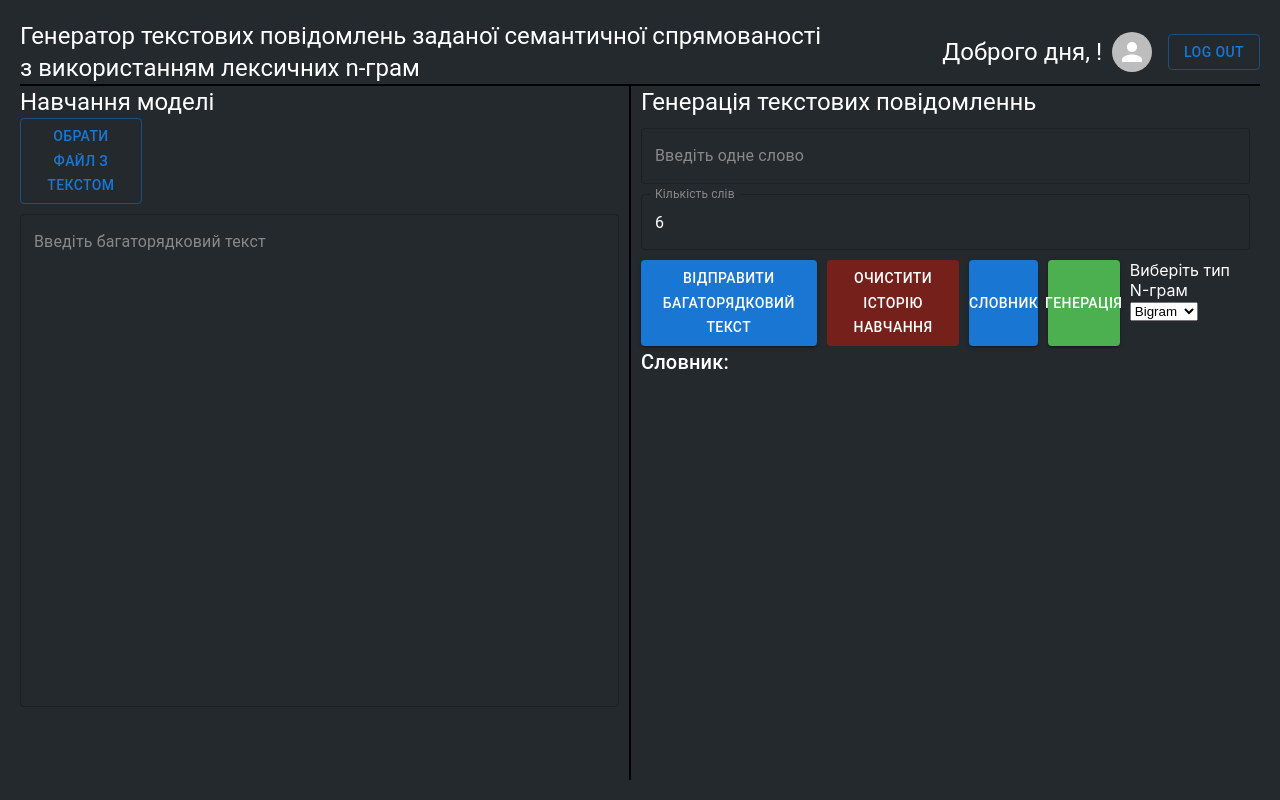
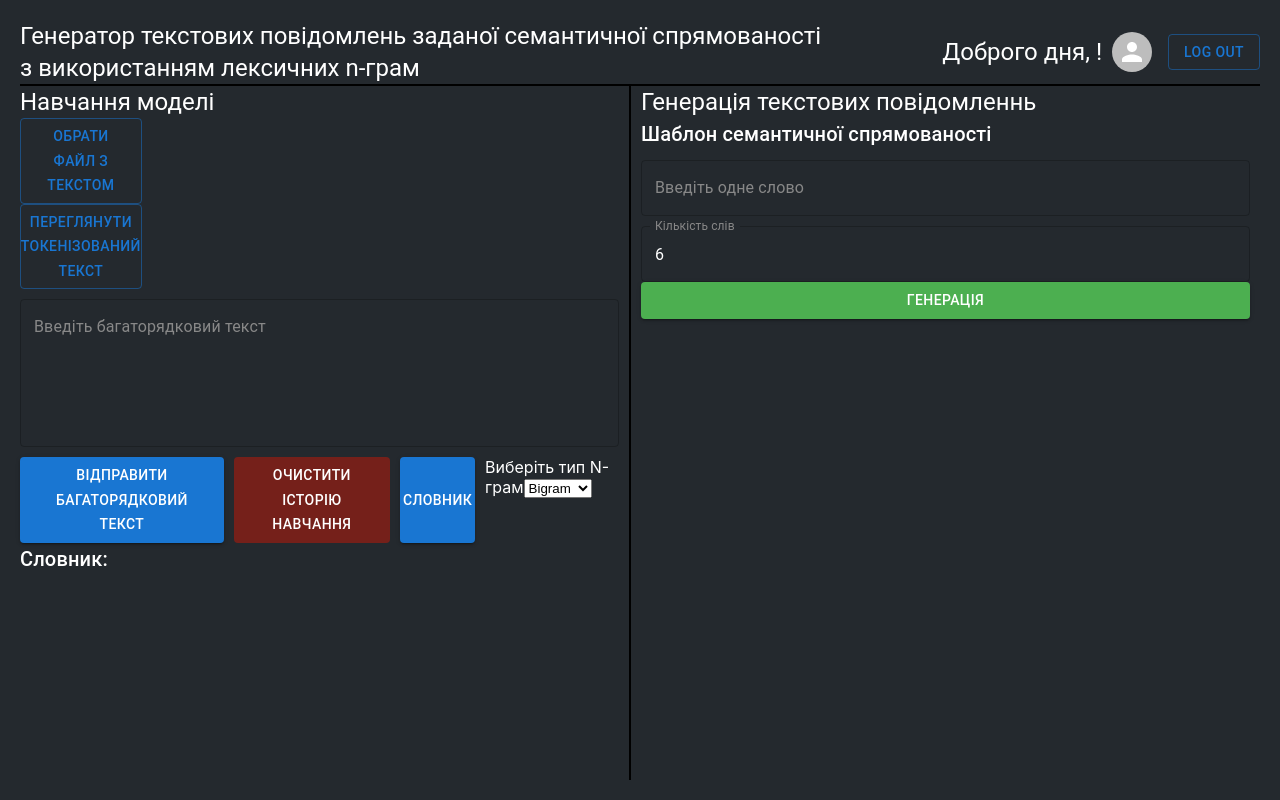
Before and after one commit to kozakevich13/react-ngram, a React (Create React App) app: page /main-page in a window 1280 px wide. Built offline with nearby package versions, Linux system fonts and the light colour scheme.

Commit message:
refactor code

```diff
--- a/src/pages/MainPage.js
+++ b/src/pages/MainPage.js
@@ -1,73 +1,76 @@
 // MainPage.jsx
 
-import React, { useState, useEffect } from 'react';
-import { googleLogout } from '@react-oauth/google';
-import { useNavigate } from 'react-router-dom';
-import Avatar from '@mui/material/Avatar';
-import Button from '@mui/material/Button';
-import Stack from '@mui/material/Stack';
-import Typography from '@mui/material/Typography';
-import TextField from '@mui/material/TextField';
-import axios from 'axios';
-import './MainPage.css'; // Import the CSS file for styling
+import React, { useState, useEffect } from "react";
+import { googleLogout } from "@react-oauth/google";
+import { useNavigate } from "react-router-dom";
+import Avatar from "@mui/material/Avatar";
+import Button from "@mui/material/Button";
+import Stack from "@mui/material/Stack";
+import Typography from "@mui/material/Typography";
+import TextField from "@mui/material/TextField";
+import axios from "axios";
+import "./MainPage.css"; // Import the CSS file for styling
 
 const MainPage = () => {
   const [responseData, setResponseData] = useState(null);
-  const [largeTextInput, setLargeTextInput] = useState('');
-  const [singleWordInput, setSingleWordInput] = useState('');
+  const [largeTextInput, setLargeTextInput] = useState("");
+  const [singleWordInput, setSingleWordInput] = useState("");
   const [numWordsInput, setNumWordsInput] = useState(6);
   const [loading, setLoading] = useState(false);
   const [bigramDict, setBigramDict] = useState(null);
-  const [selectedNGramType, setSelectedNGramType] = useState('bigram');
-  const userName = localStorage.getItem('userName');
-  const userImg = localStorage.getItem('userImg');
+  const [selectedNGramType, setSelectedNGramType] = useState("bigram");
+  const userName = localStorage.getItem("userName");
+  const userImg = localStorage.getItem("userImg");
   const navigate = useNavigate();
 
   const logOut = () => {
     googleLogout();
-    localStorage.setItem('userName', 'empty');
-    localStorage.setItem('userImg', 'empty');
-    navigate('/');
+    localStorage.setItem("userName", "empty");
+    localStorage.setItem("userImg", "empty");
+    navigate("/");
   };
 
   const sendTextToServer = async (text) => {
     try {
-      const response = await axios.post('http://127.0.0.1:5000/', { text });
+      const response = await axios.post("http://127.0.0.1:5000/", { text });
       console.log(text);
       console.log(response.data);
       setResponseData(response.data);
     } catch (error) {
-      console.error('Error sending text to server:', error);
+      console.error("Error sending text to server:", error);
     }
   };
 
   const sendOneWordToServer = async (text) => {
     try {
-      const response = await axios.post('http://127.0.0.1:5000/word', { text });
+      const response = await axios.post("http://127.0.0.1:5000/word", { text });
       console.log(text);
       console.log(response.data);
       setResponseData(response.data);
     } catch (error) {
-      console.error('Error sending text to server:', error);
+      console.error("Error sending text to server:", error);
     }
   };
 
   const generateData = async () => {
     try {
-      const response = await axios.get(`http://127.0.0.1:5000/generation?seed_word=${singleWordInput}&num_words=${numWordsInput}&n_gram_type=${selectedNGramType}`);
+      const response = await axios.get(
+        `http://127.0.0.1:5000/generation?seed_word=${singleWordInput}&num_words=${numWordsInput}&n_gram_type=${selectedNGramType}`
+      );
       console.log(response.data);
       setResponseData(response.data);
     } catch (error) {
-      console.error('Error generating data:', error);
+      console.error("Error generating data:", error);
     }
   };
+
   const handleClearText = async () => {
     try {
       setLoading(true);
-      const response = await axios.delete('http://localhost:5000/delete_text');
+      const response = await axios.delete("http://localhost:5000/delete_text");
       console.log(response.data);
     } catch (error) {
-      console.error('Error clearing text:', error.message);
+      console.error("Error clearing text:", error.message);
     } finally {
       setLoading(false);
     }
@@ -76,11 +79,13 @@ const MainPage = () => {
   const handleGetBigramDict = async () => {
     try {
       setLoading(true);
-      const response = await axios.get(`http://localhost:5000/n-grams?type=${selectedNGramType}`);
-      console.log(response.data)
+      const response = await axios.get(
+        `http://localhost:5000/n-grams?type=${selectedNGramType}`
+      );
+      console.log(response.data);
       setBigramDict(response.data.n_gram_dict);
     } catch (error) {
-      console.error('Error getting bigram dictionary:', error.message);
+      console.error("Error getting bigram dictionary:", error.message);
     } finally {
       setLoading(false);
     }
@@ -88,7 +93,7 @@ const MainPage = () => {
 
   useEffect(() => {
     if (bigramDict) {
-      console.log('Bigram Dictionary:', bigramDict);
+      console.log("Bigram Dictionary:", bigramDict);
       // Виведення словника біграм в консоль або обробка даних за вашими потребами
     }
   }, [bigramDict]);
@@ -96,18 +101,25 @@ const MainPage = () => {
   const handleSelectChange = (event) => {
     setSelectedNGramType(event.target.value);
   };
-  console.log(selectedNGramType)
+  console.log(selectedNGramType);
 
   return (
     <div className="main-container">
       <div className="header">
         <div>
-          <Typography variant="h5">Генератор текстових повідомлень заданої семантичної спрямованості </Typography>
-          <Typography variant="h5"> з використанням лексичних n-грам</Typography>
+          <Typography variant="h5">
+            Генератор текстових повідомлень заданої семантичної спрямованості{" "}
+          </Typography>
+          <Typography variant="h5">
+            {" "}
+            з використанням лексичних n-грам
+          </Typography>
         </div>
 
         <div className="user-info">
-          <Typography style={{ marginRight: '10px'}}  variant="h5">Доброго дня, {userName}!</Typography>
+          <Typography style={{ marginRight: "10px" }} variant="h5">
+            Доброго дня, {userName}!
+          </Typography>
           <Stack direction="row" spacing={2} alignItems="center">
             <Avatar alt={userName} src={userImg} />
             <Button variant="outlined" onClick={logOut}>
@@ -116,35 +128,90 @@ const MainPage = () => {
           </Stack>
         </div>
       </div>
-      <div className='main-block'>
-        <div className='first-block'>
+      <div className="main-block">
+        <div className="first-block">
           <Typography variant="h5">Навчання моделі</Typography>
-            <Button style={{ width: '20%'}} variant="outlined" onClick={logOut}>
+
+          <Button style={{ width: "20%" }} variant="outlined" onClick={logOut}>
             Обрати файл з текстом
           </Button>
+
+          <Button style={{ width: "20%" }} variant="outlined" onClick={logOut}>
+            Переглянути токенізований текст
+          </Button>
+
           <TextField
             id="outlined-multiline-static"
             label="Введіть багаторядковий текст"
             multiline
-              rows={20}
+            rows={5}
             value={largeTextInput}
             onChange={(e) => setLargeTextInput(e.target.value)}
-              InputProps={{ style: { color: '#fff' } }}
-              InputLabelProps={{ style: { color: '#888'  } }}
-              style={{ marginTop: '10px',marginRight: '10px'}}
+            InputProps={{ style: { color: "#fff" } }}
+            InputLabelProps={{ style: { color: "#888" } }}
+            style={{ marginTop: "10px", marginRight: "10px" }}
           />
+
+          <div className="button-container">
+            <Button
+              variant="contained"
+              onClick={() => sendTextToServer(largeTextInput)}
+            >
+              Відправити багаторядковий текст
+            </Button>
+
+            <Button
+              onClick={handleClearText}
+              disabled={loading}
+              style={{ backgroundColor: "#75201a", color: "white" }}
+            >
+              {loading ? "Очистка..." : "Очистити історію навчання"}
+            </Button>
+
+            <Button
+              onClick={handleGetBigramDict}
+              disabled={loading}
+              variant="contained"
+            >
+              {loading ? "Отримання словника..." : "Словник"}
+            </Button>
+            <div>
+              <label>Виберіть тип N-грам</label>
+              <select value={selectedNGramType} onChange={handleSelectChange}>
+                <option value="bigram">Bigram</option>
+                <option value="trigram">Trigram</option>
+              </select>
+            </div>
           </div>
 
-      <div className='second-block'>
+          <Typography variant="h6">Словник:</Typography>
+
+          {bigramDict && (
+            <div
+              style={{
+                maxHeight: "300px",
+                overflowY: "auto",
+                border: "1px solid #ccc",
+                padding: "10px",
+              }}
+            >
+              <Typography variant="h6">Словник:</Typography>
+              <pre>{JSON.stringify(bigramDict, null, 2)}</pre>
+            </div>
+          )}
+        </div>
+        <div className="second-block">
           <Typography variant="h5">Генерація текстових повідомленнь</Typography>
+          <Typography variant="h6">Шаблон семантичної спрямованості</Typography>
+
           <TextField
             id="outlined-basic"
             label="Введіть одне слово"
             value={singleWordInput}
             onChange={(e) => setSingleWordInput(e.target.value)}
-          InputProps={{ style: { color: '#fff' } }}
-          InputLabelProps={{ style: { color: '#888' } }}
-          style={{ marginTop: '10px' }}
+            InputProps={{ style: { color: "#fff" } }}
+            InputLabelProps={{ style: { color: "#888" } }}
+            style={{ marginTop: "10px" }}
           />
 
           <TextField
@@ -153,78 +220,27 @@ const MainPage = () => {
             type="number"
             value={numWordsInput}
             onChange={(e) => setNumWordsInput(e.target.value)}
-          InputProps={{ style: { color: '#fff' } }}
-          InputLabelProps={{ style: { color: '#888' } }}
-          style={{ marginTop: '10px' }}
+            InputProps={{ style: { color: "#fff" } }}
+            InputLabelProps={{ style: { color: "#888" } }}
+            style={{ marginTop: "10px" }}
           />
-          <div className="button-container">
-          <Button variant="contained" onClick={() => sendTextToServer(largeTextInput)}>
-            Відправити багаторядковий текст
-          </Button>
-
-          {/* <Button variant="contained" onClick={() => sendOneWordToServer(singleWordInput)}>
-            Відправити одне слово
-          </Button> */}
-
-
-
-          <Button
-            onClick={handleClearText}
-            disabled={loading}
-            style={{ backgroundColor: '#75201a', color: 'white' }}
-            >
-              {loading ? 'Очистка...' : 'Очистити історію навчання'}
-          </Button>
-
-          <Button
-            onClick={handleGetBigramDict}
-            disabled={loading}
-            variant="contained"
-
-          >
-            {loading ? 'Отримання словника...' : 'Словник'}
-          </Button>
 
           <Button
             variant="contained"
             onClick={generateData}
-            style={{ backgroundColor: '#4CAF50', color: 'white' }}
+            style={{ backgroundColor: "#4CAF50", color: "white" }}
           >
             Генерація
           </Button>
-          <div>
-            <label>Виберіть тип N-грам</label>
-            <select value={selectedNGramType} onChange={handleSelectChange}>
-              <option value="bigram">Bigram</option>
-              <option value="trigram">Trigram</option>
-            </select>
-          </div>
 
-
-
-        </div>
           {responseData && (
             <div>
               <Typography variant="h6">Згенероване повідомлення:</Typography>
               <pre>{JSON.stringify(responseData.message)}</pre>
             </div>
           )}
-        <Typography variant="h6">Словник:</Typography>
-
-        {bigramDict && (
-          <div style={{ maxHeight: '300px', overflowY: 'auto', border: '1px solid #ccc', padding: '10px' }}>
-            <Typography variant="h6">Словник:</Typography>
-            <pre>{JSON.stringify(bigramDict, null, 2)}</pre>
-          </div>
-        )}
         </div>
       </div>
-
-
-
-
-
-
     </div>
   );
 };
```
Lines whose indentation alone changed are shown as unchanged.
